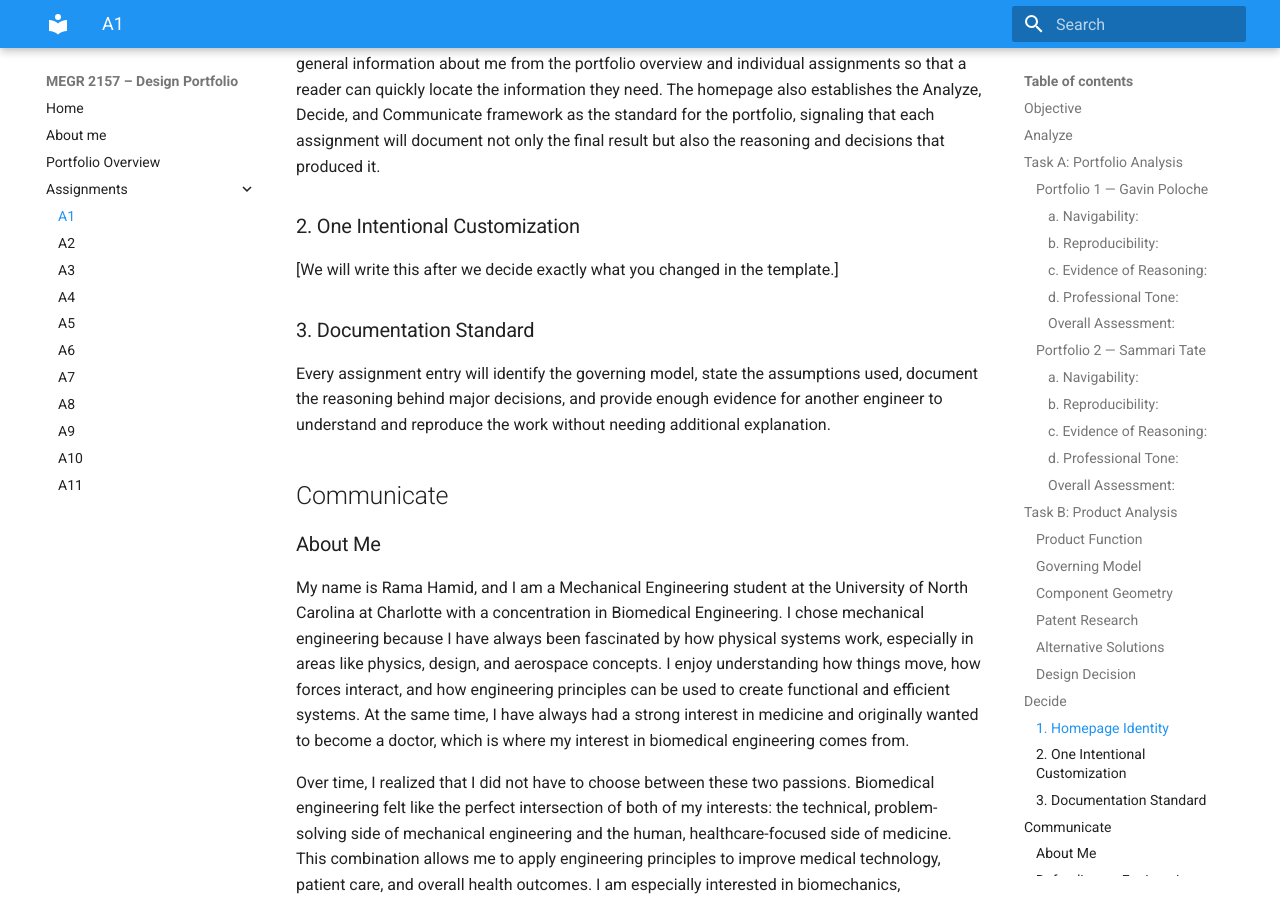
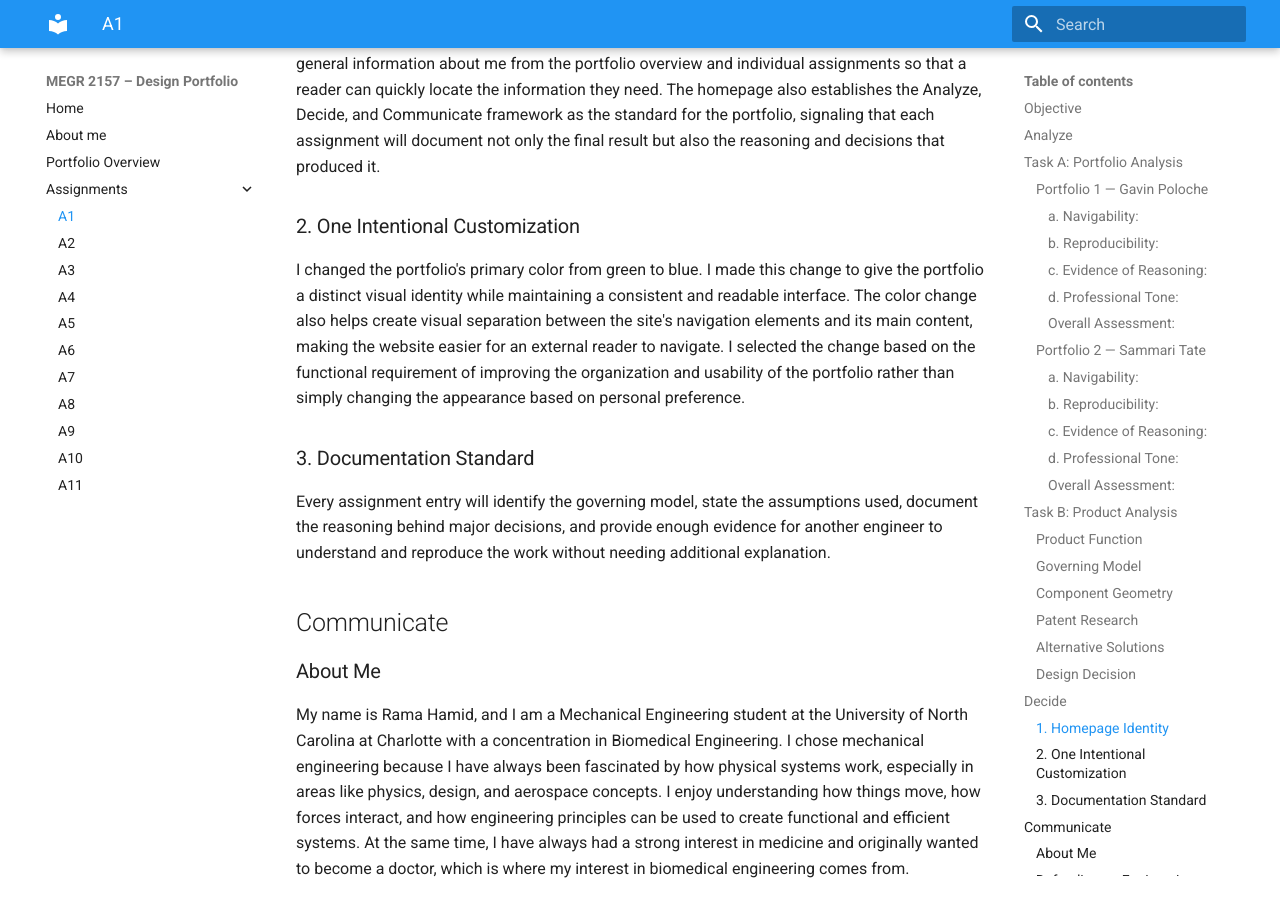
Before and after one commit to Rama-H/megr2157-portfolio, an MkDocs documentation site: the page built from docs/assignments/A01/index.md, in a window 1280 px wide and 900 px high, scrolled down 3820 px. Built offline with MkDocs 1.6.1 and Material for MkDocs 9.7.7, drawn with Linux system fonts in a browser that asks for light colours.

Commit message:
Clarify intentional customization of portfolio color
Updated the customization section to specify the primary color change from green to blue, explaining its purpose for visual identity and usability.

```diff
--- a/docs/assignments/A01/index.md
+++ b/docs/assignments/A01/index.md
@@ -77,7 +77,7 @@ The homepage is designed to give a first-time reader an immediate understanding
 
 ### 2. One Intentional Customization
 
-[We will write this after we decide exactly what you changed in the template.]
+I changed the portfolio's primary color from green to blue. I made this change to give the portfolio a distinct visual identity while maintaining a consistent and readable interface. The color change also helps create visual separation between the site's navigation elements and its main content, making the website easier for an external reader to navigate. I selected the change based on the functional requirement of improving the organization and usability of the portfolio rather than simply changing the appearance based on personal preference.
 
 ### 3. Documentation Standard
 
```
